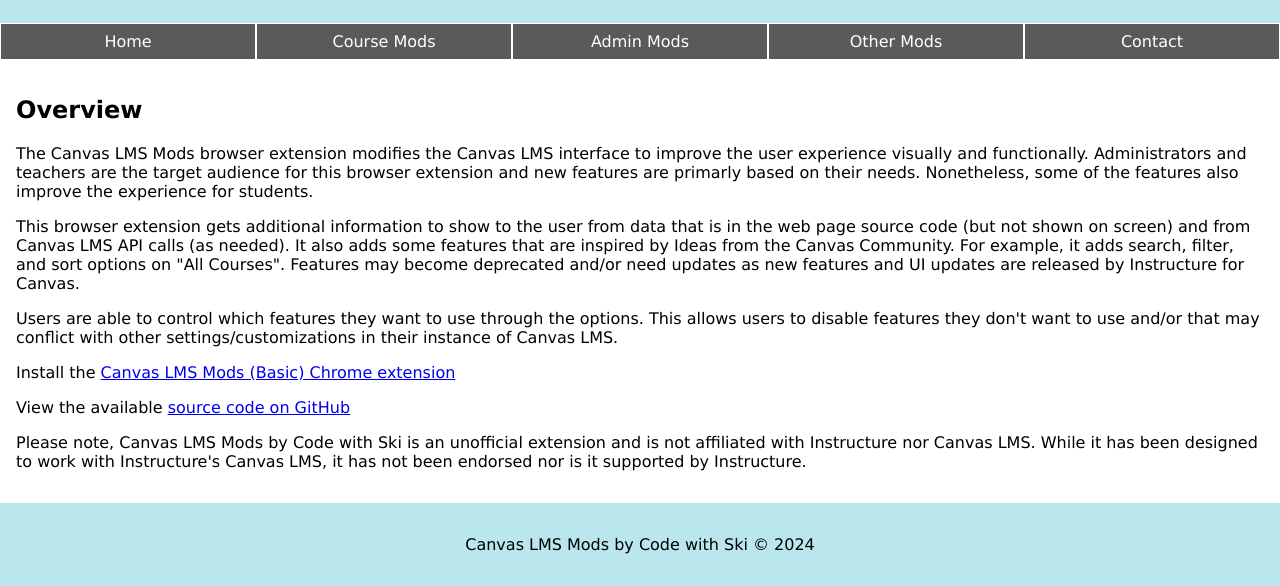
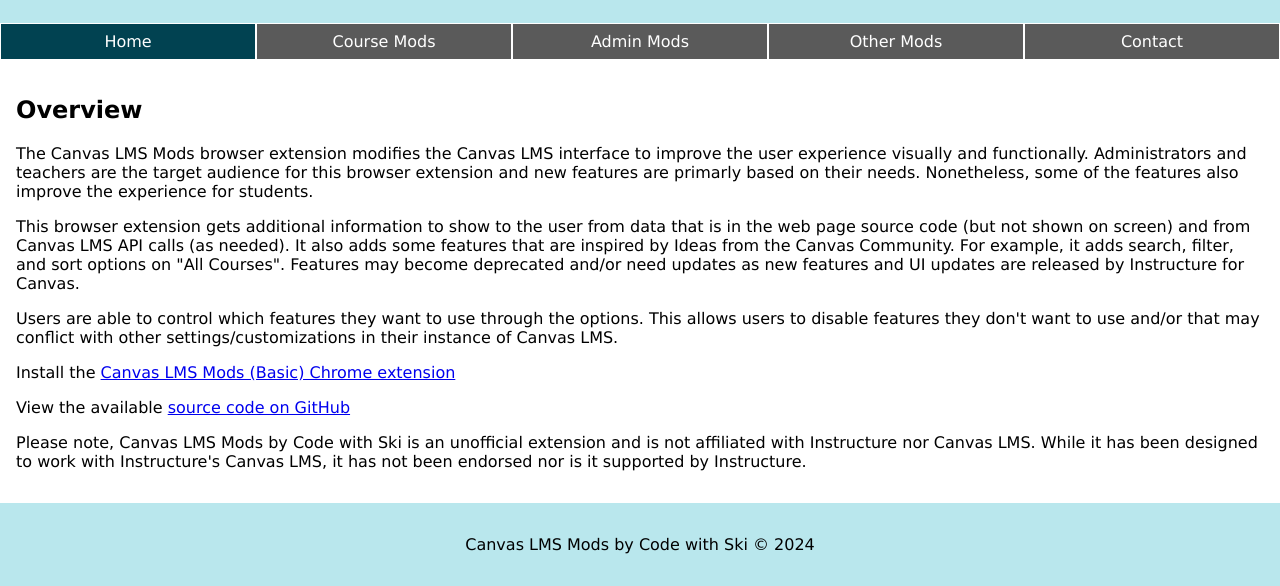
Before and after one commit to Code-with-Ski/Canvas-LMS_Mods-Website, a plain HTML site: page index.html in a window 1280 px wide. Shown: the part 339-925 px from the top of the page. Drawn offline with Linux system fonts and the light colour scheme.

Commit message:
Added style for active link

```diff
--- a/styles.css
+++ b/styles.css
@@ -45,7 +45,8 @@ nav ul li a {
 }
 
 nav ul li a:hover,
-nav ul li a:focus {
+nav ul li a:focus,
+nav ul li a.active {
   background-color: rgb(1, 66, 81);
   color: white;
 }
```
